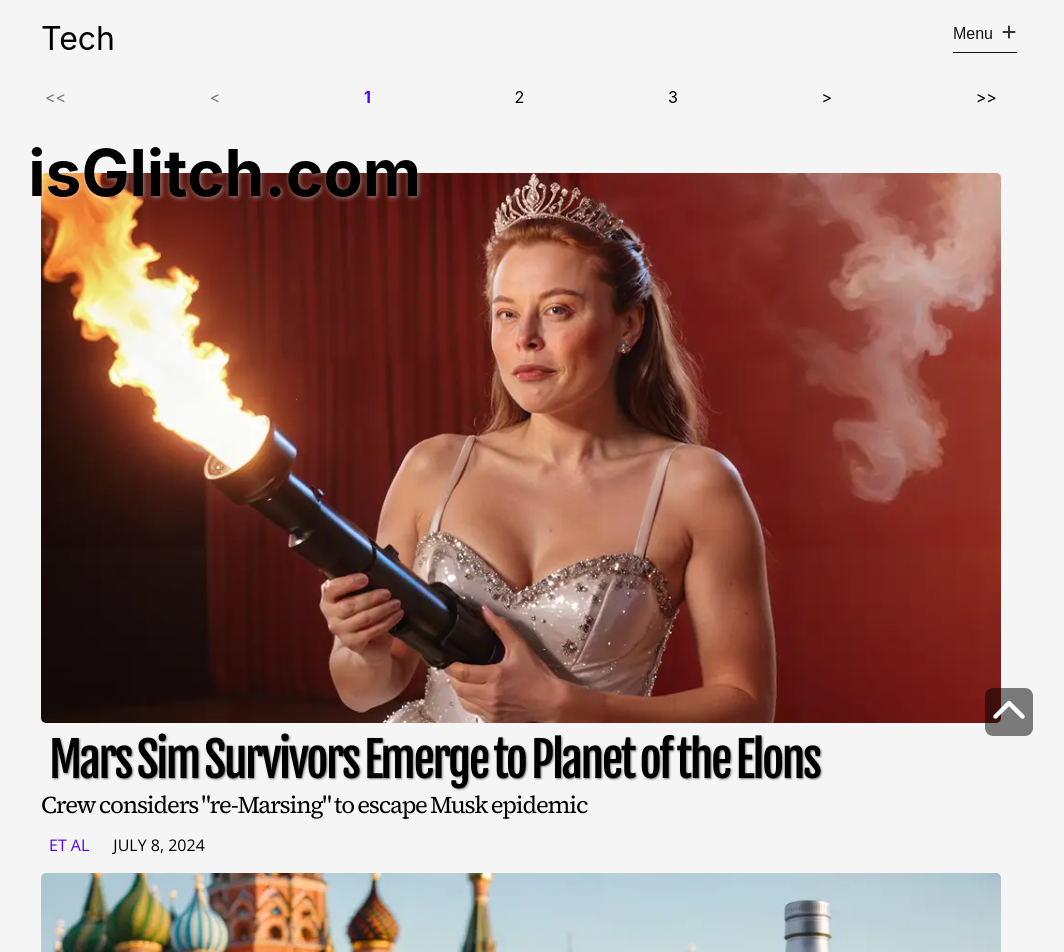
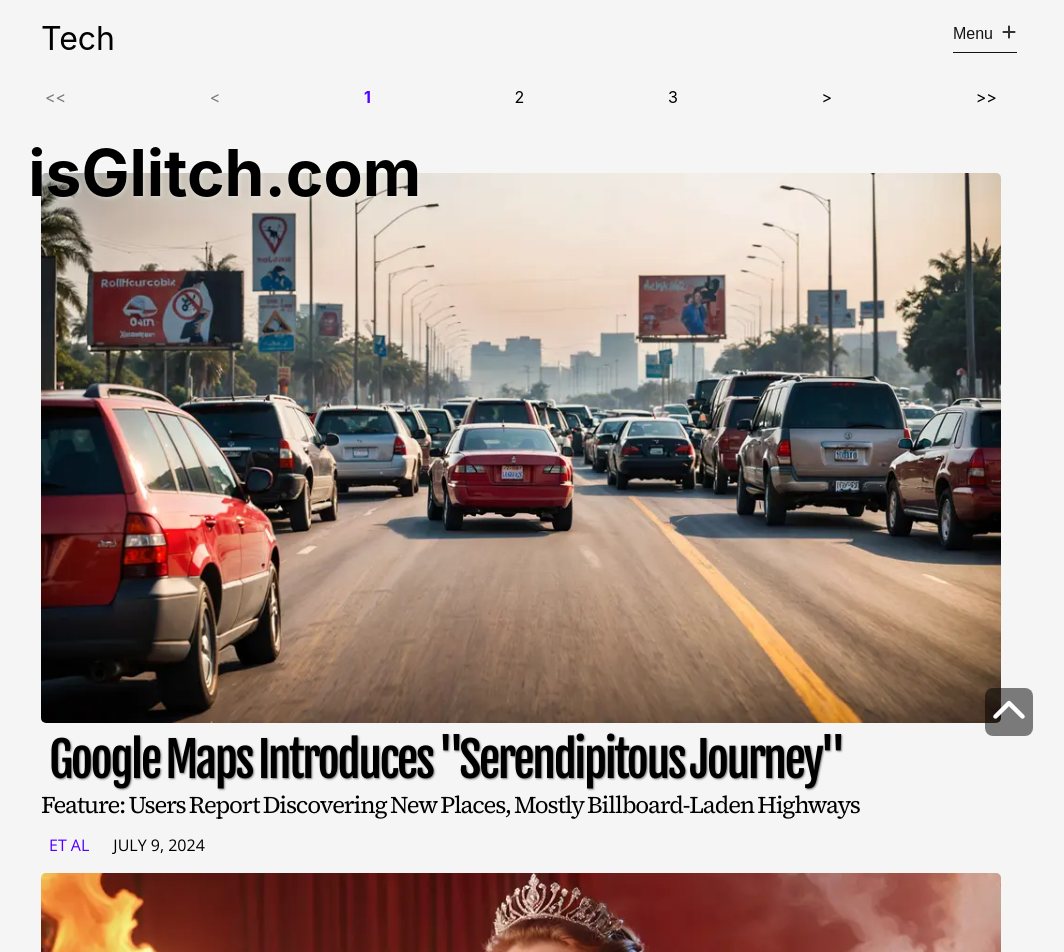
Before and after one commit to orbithammer/theGlitch, a React (Vite) app: page /tech in a window 1280 px wide. Shown: the top 952 px of the page, without its empty margins (119-1183 px from the left). Built offline with nearby package versions, Linux system fonts and the light colour scheme; a web font is replaced by a local one.

Commit message:
20240709 update

```diff
--- a/src/data/articles.ts
+++ b/src/data/articles.ts
@@ -1219,4 +1219,29 @@ export const articlesData = [
             `At press time, sources confirmed the crew was last seen hijacking a SpaceX rocket, screaming "So long, suckers!" as they blasted off towards the actual Mars. The Musks left behind could only shake their heads in unison and mutter, "Amateur hour. I would've used the Starship."`,
         ]
     },
+    {
+        id: 57,
+        articleUrl: `20240709-google-maps-introduces`,
+        category: `tech`,
+        img: `/images/20240709-google-maps-introduces.webp`,
+        alt: `TODO`,
+        header: `Google Maps Introduces "Serendipitous Journey"`,
+        subhead: `Feature: Users Report Discovering New Places, Mostly Billboard-Laden Highways`,
+        tags: [`Google`, `Google Maps`],
+        author: `Et Al`,
+        datePublished: new Date(2024,6,9,6),
+        articleBody: [
+            `Ah, the sweet smell of progress! Google, ever the innovator, has once again revolutionized the way we navigate our dystopian hellscape with its latest Maps update: the "Serendipitous Journey" feature. Because who doesn't want their daily commute turned into an existential odyssey?`,
+
+            `Gone are the days of boring, efficient routes to your destination. Now, thanks to Google's ingenious pop-up ads, you can embark on a magical mystery tour every time you start your engine. It's like playing Russian roulette with your GPS, except instead of a bullet, you get the thrill of discovering new gas stations, fast-food joints, and billboard-infested stretches of highway you never knew existed.`,
+
+            `One ecstatic user raved, "I used to get to work in 20 minutes. Now it takes me three hours and I've memorized every McDonald's menu board within a 50-mile radius!" Another shared, "I've seen more cornfields and adult superstores in the past week than in my entire life. Thanks, Google!"`,
+
+            `But wait, there's more! This groundbreaking feature doesn't just waste your time and fuel – it also provides an exciting element of danger. Nothing says "adventure" quite like navigating unfamiliar roads while pop-up ads block your view of oncoming traffic. It's like texting and driving, but now it's Google's fault!`,
+
+            `When asked about safety concerns, a Google spokesperson stated, "We believe in the human capacity for multitasking. Besides, what's a little vehicular manslaughter compared to the joy of discovering a new Walmart Supercenter?"`,
+
+            `So buckle up, update your app, and prepare for a brave new world of navigation. Remember, it's not about the destination – it's about the sponsored content you consume along the way. And if you happen to arrive where you intended? Well, that's just a happy accident in our brave new world of corporate-guided exploration.`,
+        ]
+    },
 ]
```
Also changed, not shown: public/images/20240709-google-maps-introduces.webp (added).
